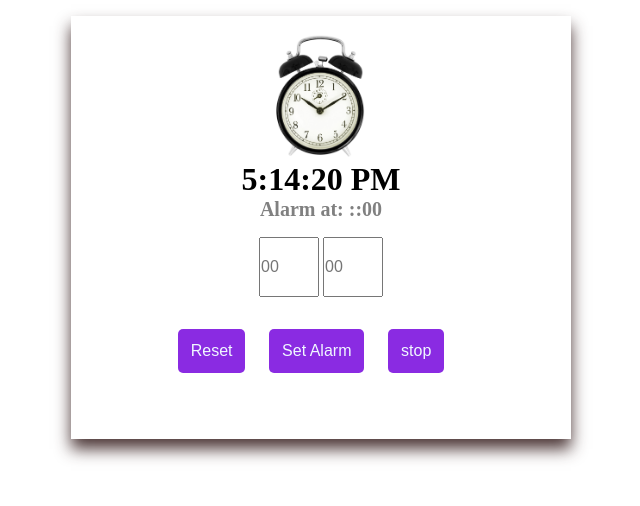
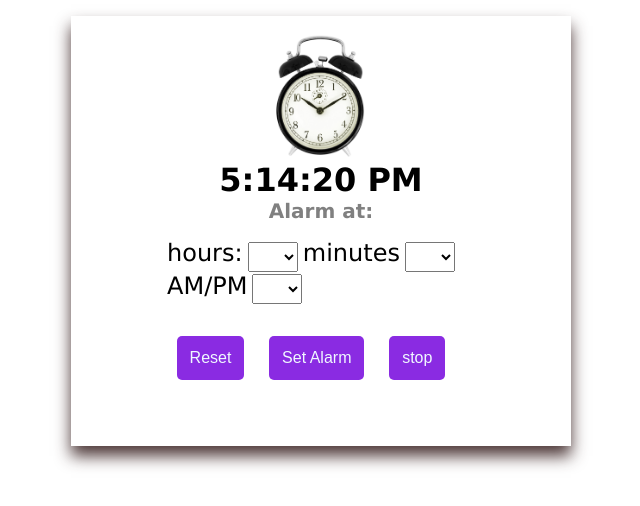
Before and after one commit to Nandinijain24/AlarmClock, a plain HTML site: page index.html in a window 1280 px wide. Both pictures are taken after a click on the button "Reset". Shown: the whole page, without its empty margins (319-959 px from the left). Drawn offline with Linux system fonts and the light colour scheme.

Commit message:
modified hours and mins and js for reset

```diff
--- a/index.html
+++ b/index.html
@@ -15,8 +15,20 @@
       <h1 id="timing">00:00:00</h1>
       <h2 >Alarm at: <span id="settime"></span></h2>
  <form>
-   <input type="number"  placeholder="00" id="hours">
-   <input type="number" placeholder="00" id="min">
+   <label  for="hours">hours:</label>
+   <select onclick="hoursoption()" name="hours" size="1" id="hours" >
+   </select>
+
+   <!-- <input type="number" placeholder="minutes" id="min"> -->
+   <label for="mins">minutes</label>
+   <select onclick="minsoption()" name="mins" id="mins">
+   </select>
+
+   <label for="period">AM/PM</label>
+   <select name="secs" id="period">
+    <option value="AM">AM</option>
+    <option value="PM">PM</option>
+   </select>
  </form>
  <div class="container">
  <button id="resetbtn">Reset</button>
--- a/index.js
+++ b/index.js
@@ -1,3 +1,43 @@
+
+let h = document.getElementById('hours')
+let m = document.getElementById('mins')
+let AMPM = document.getElementById("period")
+let hourClick = false;
+let minClick = false;
+
+function hoursoption() {
+    if (hourClick == false) {
+        console.log(hourClick)
+        for (let i = 24; i >= 1; i--) {
+            const houroption = document.createElement("option")
+            console.log("option")
+
+            if (i <= 12) {
+                houroption.textContent = i;
+                houroption.value = `${i}`
+                h.appendChild(houroption)
+
+            }
+        }
+    }
+    hourClick = true;
+    console.log(hourClick)
+}
+
+function minsoption() {
+    if(minClick == false){
+    for (let i = 60; i >= 1; i--) {
+        const minoption = document.createElement("option");
+        minoption.textContent = i;
+        minoption.value = `${i}`
+        m.appendChild(minoption)
+
+    }
+}
+minClick = true
+}
+
+
 let playSound = true;
 let check;
 
@@ -7,10 +47,13 @@ setInterval(() => {
 }, 1000);
 
 function setAlarm() {
-    let h = document.getElementById('hours').value;
-    let m = document.getElementById('min').value;
-    settime.innerHTML = h + ":" + m + ":00";
-    console.log("");
+    let hour = h.value;
+    let minute = m.value;
+    let AMPMvalue = AMPM.value;
+    settime.innerHTML = hour + ":" + minute + ":00 " + AMPMvalue;
+    playSound = true
+    startAlarm()
+    console.log("going to start");
 }
 
 if (playSound) {
@@ -47,11 +90,14 @@ document.getElementById('stopbtn').onclick = function () {
         alarmsound.play();
     }, 6000);
 };
-startAlarm();
 
-document.getElementById('resetbtn').onclick =function(){
-   let h= document.getElementById('hours').value="";
-   let m= document.getElementById('min').value="";
-    settime.innerHTML = h + ":" + m + ":00";
+
+document.getElementById('resetbtn').onclick = function () {
+    h.value = "";
+    m.value = "";
+    AMPM.value = ""
+    settime.innerHTML = ""
+    clearInterval(check)
+    playSound = false
     console.log("alarm reset");
 }
--- a/style.css
+++ b/style.css
@@ -24,7 +24,7 @@ body{
      align-items: center;
      justify-content: center;
      height: 100vh;
-
+     font-family:'Lucida Sans', 'Lucida Sans Regular', 'Lucida Grande', 'Lucida Sans Unicode', Geneva, Verdana, sans-serif;
 }
 
 
@@ -49,13 +49,15 @@ width:100px;
      font-size: 20px;
 
    }
-input{
-     font-size: 1rem;
-     width: 60px;
-     text-decoration: center;
-     height: 60px;
+label{
+    font-size: 1.5rem;
+}
 
+select{
+     width: 50px;
+     height: 30px;
 }
+
 button{
      margin-top: 2rem;
      padding: 0.8rem;
```
